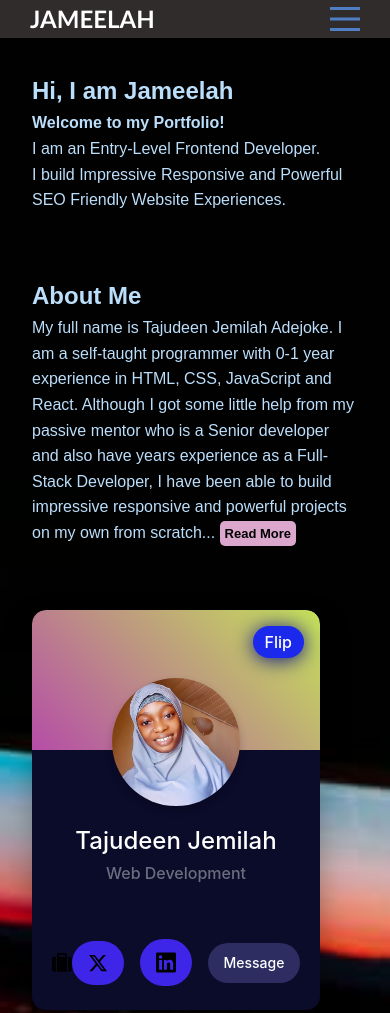
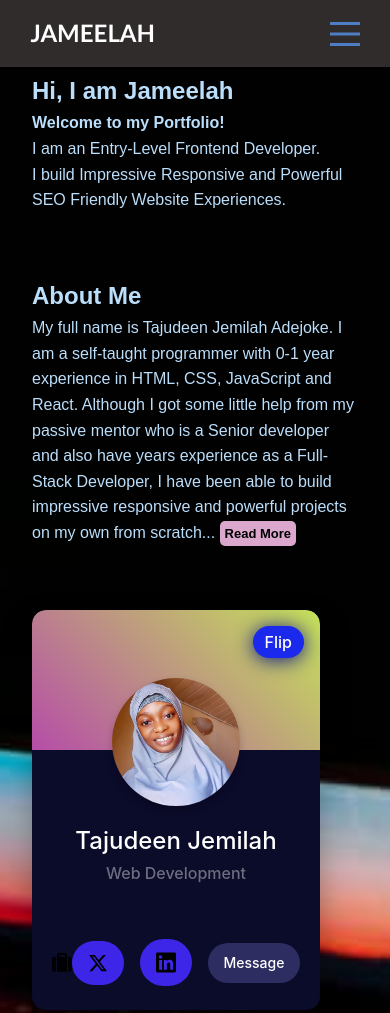
Before and after one commit to sabbCodes/Jameelah-port, a plain HTML site: page index.html in a window 390 px wide. Shown: the top 1013 px of the page. Drawn offline with Linux system fonts and the light colour scheme.

Commit message:
Add files via upload

```diff
--- a/styles.css
+++ b/styles.css
@@ -545,6 +545,10 @@ li {
     margin: 5px 0;
   }
 
+  header{
+    padding: .9em 1.9em;
+  }
+
   nav {
     display: none;
     position: fixed;
```
